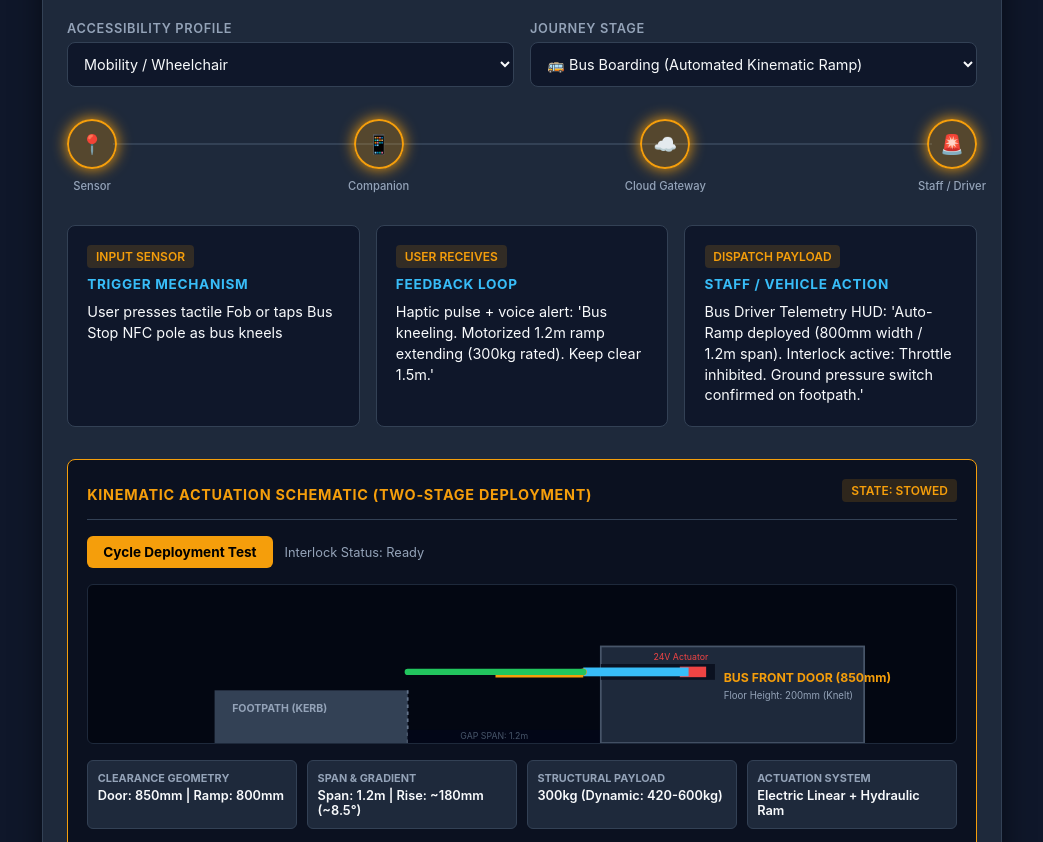
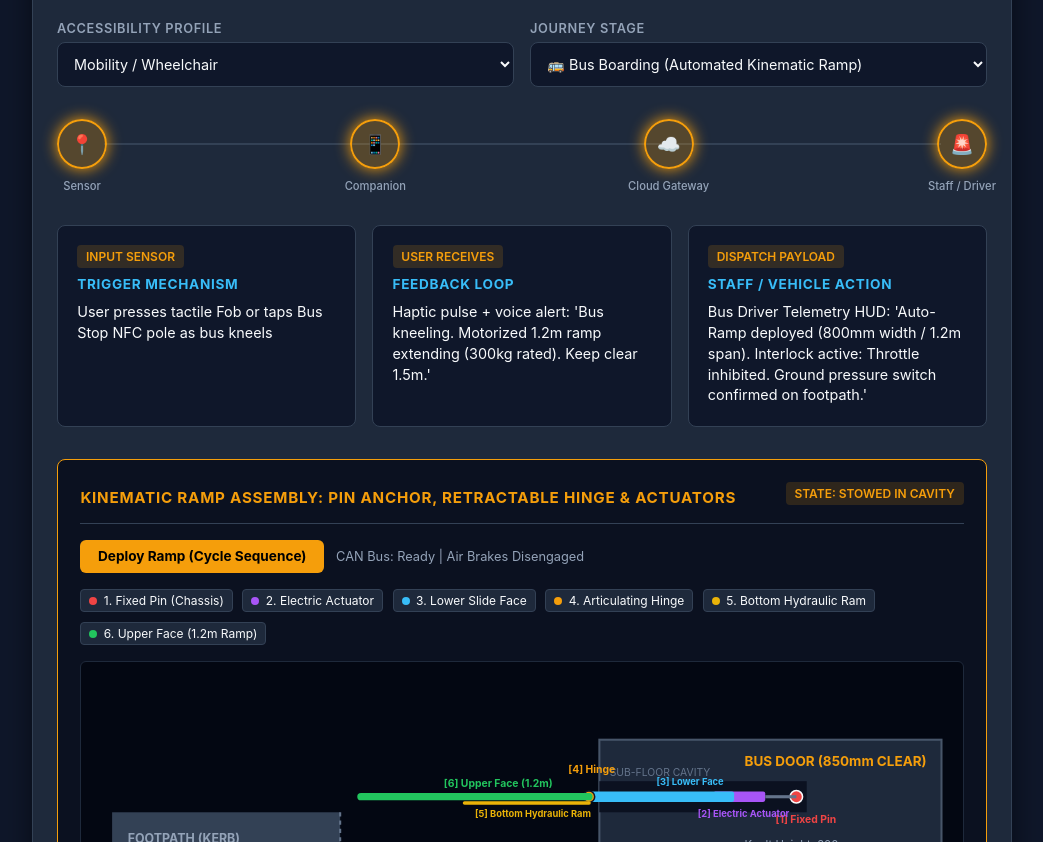
Before and after one commit to MithraDevelops/sydney-nightlife-accesibility, a plain HTML site: page index.html in a window 1280 px wide. Shown: the part 100-942 px from the top of the page, without its empty margins (118-1161 px from the left). Drawn offline with Linux system fonts and the light colour scheme.

Commit message:
Refactor styles and update simulation elements
Updated styles for container, mechanical spec, and ramp canvas. Enhanced simulation button text and interlock status. Improved SVG elements and added parts legend.

```diff
--- a/index.html
+++ b/index.html
@@ -19,7 +19,7 @@
     }
     * { box-sizing: border-box; margin: 0; padding: 0; font-family: -apple-system, BlinkMacSystemFont, "Segoe UI", Roboto, sans-serif; }
     body { background-color: var(--bg); color: var(--text); padding: 1.5rem 1rem; display: flex; justify-content: center; min-height: 100vh; }
-    .container { max-width: 960px; width: 100%; background: var(--card-bg); border-radius: 12px; border: 1px solid var(--border); padding: 1.5rem; box-shadow: 0 10px 30px rgba(0,0,0,0.5); }
+    .container { max-width: 980px; width: 100%; background: var(--card-bg); border-radius: 12px; border: 1px solid var(--border); padding: 1.5rem; box-shadow: 0 10px 30px rgba(0,0,0,0.5); }
     h1 { font-size: 1.35rem; margin-bottom: 0.3rem; color: var(--accent); }
     p.subtitle { color: var(--text-muted); margin-bottom: 1.5rem; font-size: 0.9rem; }
 
@@ -44,16 +44,21 @@
     .badge { display: inline-block; padding: 0.25rem 0.55rem; border-radius: 4px; font-size: 0.75rem; font-weight: 600; background: rgba(34, 197, 94, 0.15); color: var(--highlight); margin-bottom: 0.5rem; }
     .badge.bus { background: rgba(245, 158, 11, 0.15); color: var(--bus-accent); }
 
-    .mechanical-spec { display: none; margin-top: 2rem; background: #0b1120; border: 1px solid var(--bus-accent); border-radius: 8px; padding: 1.2rem; }
+    /* Mechanical Spec & Kinematic Canvas */
+    .mechanical-spec { display: none; margin-top: 2rem; background: #0b1120; border: 1px solid var(--bus-accent); border-radius: 8px; padding: 1.4rem; }
     .mechanical-spec.visible { display: block; }
     .spec-header { display: flex; justify-content: space-between; align-items: center; margin-bottom: 1rem; border-bottom: 1px solid #334155; padding-bottom: 0.6rem; }
-    .spec-header h4 { font-size: 0.9rem; text-transform: uppercase; color: var(--bus-accent); letter-spacing: 0.05em; }
+    .spec-header h4 { font-size: 0.95rem; text-transform: uppercase; color: var(--bus-accent); letter-spacing: 0.05em; }
 
-    .sim-controls { display: flex; gap: 0.75rem; align-items: center; margin-bottom: 1rem; }
-    .sim-btn { background: var(--bus-accent); color: #000; font-weight: 700; border: none; padding: 0.5rem 1rem; border-radius: 6px; cursor: pointer; font-size: 0.85rem; }
+    .sim-controls { display: flex; gap: 0.75rem; align-items: center; margin-bottom: 1rem; flex-wrap: wrap; }
+    .sim-btn { background: var(--bus-accent); color: #000; font-weight: 700; border: none; padding: 0.55rem 1.1rem; border-radius: 6px; cursor: pointer; font-size: 0.85rem; }
 
-    .ramp-canvas { width: 100%; height: 160px; background: #030712; border: 1px solid #1e293b; border-radius: 6px; overflow: hidden; margin-bottom: 1rem; }
+    .ramp-canvas { width: 100%; height: 230px; background: #030712; border: 1px solid #1e293b; border-radius: 6px; overflow: hidden; margin-bottom: 1.2rem; }
     svg { width: 100%; height: 100%; }
+
+    .parts-legend { display: flex; flex-wrap: wrap; gap: 0.6rem; margin-bottom: 1rem; font-size: 0.75rem; }
+    .part-tag { padding: 0.2rem 0.5rem; border-radius: 4px; border: 1px solid #334155; background: #1e293b; display: flex; align-items: center; gap: 0.4rem; }
+    .color-dot { width: 8px; height: 8px; border-radius: 50%; }
 
     .spec-grid { display: grid; grid-template-columns: repeat(4, 1fr); gap: 0.6rem; font-size: 0.8rem; }
     @media (max-width: 768px) { .spec-grid { grid-template-columns: 1fr 1fr; } }
@@ -118,40 +123,74 @@
     </div>
   </div>
 
+  <!-- Mechanical Ramp Spec & Schematic -->
   <div class="mechanical-spec" id="mechanicalSpec">
     <div class="spec-header">
-      <h4>Kinematic Actuation Schematic (Two-Stage Deployment)</h4>
-      <span class="badge bus" id="kinematicState">STATE: STOWED</span>
+      <h4>Kinematic Ramp Assembly: Pin Anchor, Retractable Hinge & Actuators</h4>
+      <span class="badge bus" id="kinematicState">STATE: STOWED IN CAVITY</span>
     </div>
 
     <div class="sim-controls">
-      <button class="sim-btn" id="btnToggleRamp" onclick="toggleRampSimulation()">Cycle Deployment Test</button>
-      <span id="interlockLabel" style="font-size: 0.8rem; color: #94a3b8;">Interlock Status: Ready</span>
+      <button class="sim-btn" id="btnToggleRamp" onclick="toggleRampSimulation()">Deploy Ramp (Cycle Sequence)</button>
+      <span id="interlockLabel" style="font-size: 0.8rem; color: #94a3b8;">CAN Bus: Ready | Air Brakes Disengaged</span>
+    </div>
+
+    <!-- Parts Legend -->
+    <div class="parts-legend">
+      <div class="part-tag"><span class="color-dot" style="background: #ef4444;"></span> 1. Fixed Pin (Chassis)</div>
+      <div class="part-tag"><span class="color-dot" style="background: #a855f7;"></span> 2. Electric Actuator</div>
+      <div class="part-tag"><span class="color-dot" style="background: #38bdf8;"></span> 3. Lower Slide Face</div>
+      <div class="part-tag"><span class="color-dot" style="background: #f59e0b;"></span> 4. Articulating Hinge</div>
+      <div class="part-tag"><span class="color-dot" style="background: #eab308;"></span> 5. Bottom Hydraulic Ram</div>
+      <div class="part-tag"><span class="color-dot" style="background: #22c55e;"></span> 6. Upper Face (1.2m Ramp)</div>
     </div>
 
     <div class="ramp-canvas">
-      <svg viewBox="0 0 800 180" id="rampSvg">
-        <rect x="50" y="120" width="220" height="60" fill="#334155" />
-        <text x="70" y="145" fill="#94a3b8" font-size="12" font-weight="bold">FOOTPATH (KERB)</text>
-        <line x1="270" y1="120" x2="270" y2="180" stroke="#64748b" stroke-width="2" stroke-dasharray="4" />
+      <svg viewBox="0 0 850 210" id="rampSvg">
+        <!-- Footpath / Kerb -->
+        <rect x="30" y="140" width="220" height="70" fill="#334155" />
+        <text x="45" y="170" fill="#94a3b8" font-size="12" font-weight="bold">FOOTPATH (KERB)</text>
+        <line x1="250" y1="140" x2="250" y2="210" stroke="#64748b" stroke-width="2" stroke-dasharray="4" />
 
-        <rect x="270" y="165" width="220" height="15" fill="#020617" />
-        <text x="330" y="176" fill="#475569" font-size="10">GAP SPAN: 1.2m</text>
+        <!-- Road Surface Gap -->
+        <rect x="250" y="195" width="250" height="15" fill="#020617" />
+        <text x="330" y="206" fill="#475569" font-size="10">GAP SPAN: 1.2m</text>
 
-        <rect x="490" y="70" width="300" height="110" fill="#1e293b" stroke="#475569" stroke-width="2" />
-        <rect x="490" y="90" width="130" height="18" fill="#0b1120" />
-        <text x="630" y="110" fill="#f59e0b" font-size="14" font-weight="bold">BUS FRONT DOOR (850mm)</text>
-        <text x="630" y="130" fill="#94a3b8" font-size="11">Floor Height: 200mm (Knelt)</text>
+        <!-- Bus Sub-Floor Cavity & Chassis -->
+        <rect x="500" y="70" width="330" height="140" fill="#1e293b" stroke="#475569" stroke-width="2" />
+        <rect x="500" y="110" width="200" height="30" fill="#0b1120" /> <!-- Internal Cassette Housing -->
+        <text x="640" y="95" fill="#f59e0b" font-size="13" font-weight="bold">BUS DOOR (850mm CLEAR)</text>
+        <text x="640" y="175" fill="#94a3b8" font-size="11">Knelt Height: 200mm</text>
+        <text x="510" y="105" fill="#64748b" font-size="10">SUB-FLOOR CAVITY</text>
 
-        <rect x="580" y="93" width="30" height="12" fill="#ef4444" id="elecActuator" />
-        <text x="550" y="85" fill="#ef4444" font-size="10">24V Actuator</text>
+        <!-- 1. Fixed Pin Anchor (Chassis Frame) -->
+        <circle cx="690" cy="125" r="6" fill="#ef4444" stroke="#f8fafc" stroke-width="1.5" />
+        <text x="670" y="150" fill="#ef4444" font-size="10" font-weight="bold">[1] Fixed Pin</text>
 
-        <g id="retractableCarriage" transform="translate(0, 0)" style="transition: transform 1s ease-in-out;">
-          <rect x="470" y="94" width="120" height="10" fill="#38bdf8" />
-          <circle cx="470" cy="99" r="4" fill="#f59e0b" id="hingePoint" />
-          <g id="hingedUpperPlate" transform="rotate(0, 470, 99)" style="transition: transform 0.8s ease-in-out;">
-            <line x1="470" y1="99" x2="270" y2="99" stroke="#22c55e" stroke-width="7" stroke-linecap="round" />
-            <line x1="470" y1="104" x2="370" y2="104" stroke="#f59e0b" stroke-width="3" />
+        <!-- 2. Electric Linear Actuator -->
+        <rect x="610" y="120" width="50" height="10" fill="#a855f7" rx="2" />
+        <line x1="690" y1="125" x2="660" y2="125" stroke="#64748b" stroke-width="3" />
+        <text x="595" y="145" fill="#a855f7" font-size="9" font-weight="bold">[2] Electric Actuator</text>
+
+        <!-- Kinematic Assembly (Lower Face + Hinge + Upper Face) -->
+        <g id="retractableCarriage" transform="translate(110, 0)" style="transition: transform 1.2s cubic-bezier(0.4, 0, 0.2, 1);">
+          <!-- 3. Lower Face (Slide Plate) -->
+          <rect x="380" y="120" width="140" height="10" fill="#38bdf8" rx="2" />
+          <text x="445" y="114" fill="#38bdf8" font-size="9" font-weight="bold">[3] Lower Face</text>
+
+          <!-- 4. Articulating Pin Hinge -->
+          <circle cx="380" cy="125" r="5.5" fill="#f59e0b" stroke="#0f172a" stroke-width="1.5" id="hingeJoint" />
+          <text x="360" y="102" fill="#f59e0b" font-size="10" font-weight="bold">[4] Hinge</text>
+
+          <!-- Hinged Upper Face Assembly -->
+          <g id="hingedUpperPlate" transform="rotate(0, 380, 125)" style="transition: transform 0.9s cubic-bezier(0.4, 0, 0.2, 1);">
+            <!-- 6. Upper Face (1.2m Boarding Plate) -->
+            <line x1="380" y1="125" x2="160" y2="125" stroke="#22c55e" stroke-width="7" stroke-linecap="round" />
+            <text x="240" y="116" fill="#22c55e" font-size="10" font-weight="bold">[6] Upper Face (1.2m)</text>
+
+            <!-- 5. Bottom Hydraulic Actuator / Ram -->
+            <line x1="380" y1="131" x2="260" y2="131" stroke="#eab308" stroke-width="3.5" stroke-linecap="round" />
+            <text x="270" y="145" fill="#eab308" font-size="9" font-weight="bold">[5] Bottom Hydraulic Ram</text>
           </g>
         </g>
       </svg>
@@ -159,27 +198,28 @@
 
     <div class="spec-grid">
       <div class="spec-item">
-        <strong>Clearance Geometry</strong>
-        <span>Door: 850mm | Ramp: 800mm</span>
+        <strong>Pin & Door Clearance</strong>
+        <span>Door: 850mm | Ramp: 800mm (25mm margin)</span>
       </div>
       <div class="spec-item">
         <strong>Span & Gradient</strong>
-        <span>Span: 1.2m | Rise: ~180mm (~8.5°)</span>
+        <span>Span: 1.2m | Rise: ~180mm (~8.5° slope)</span>
       </div>
       <div class="spec-item">
-        <strong>Structural Payload</strong>
-        <span>300kg (Dynamic: 420-600kg)</span>
+        <strong>Working & Dynamic Load</strong>
+        <span>300kg Rated (420–600kg dynamic @ 1.4–2.0x)</span>
       </div>
       <div class="spec-item">
-        <strong>Actuation System</strong>
-        <span>Electric Linear + Hydraulic Ram</span>
+        <strong>Kinematic Pairing</strong>
+        <span>Chassis Pin + 24V Actuator + Hinge Ram</span>
       </div>
     </div>
 
     <p class="kinematic-status">
-      • <strong>Stage 1 (Linear Stroke):</strong> 24V electric linear actuator slides the 800mm-wide cassette outward from the sub-floor cavity.<br>
-      • <strong>Stage 2 (Angular Descent):</strong> Bottom hydraulic ram articulates the hinge, lowering the 1.2m plate until ground contact is confirmed.<br>
-      • <strong>Safety Interlock:</strong> Bus kneeling active. Air brakes locked; engine throttle locked out via CAN bus.
+      • <strong>[1] Fixed Pin Anchor:</strong> Secured to chassis under door sill; transfers 300–600kg vertical shear.<br>
+      • <strong>[2] Electric Linear Actuator:</strong> Pushes <strong>[3] Lower Face</strong> and <strong>[4] Hinge</strong> horizontally out of the sub-floor cavity.<br>
+      • <strong>[4] Retractable Hinge:</strong> Rests inside the cavity when stowed; articulates only after extending past the door sill.<br>
+      • <strong>[5] Bottom Hydraulic Ram:</strong> Pivots <strong>[6] Upper Face</strong> downward until ground sensors confirm contact with kerb.
     </p>
   </div>
 </div>
@@ -383,6 +423,7 @@
     }
   }
 
+  // Kinematic Deployment Cycle (Stowed -> Linear Extension -> Hinge Pivot -> Grounded)
   let isRampDeployed = false;
   function toggleRampSimulation() {
     const carriage = document.getElementById("retractableCarriage");
@@ -392,40 +433,46 @@
     const btn = document.getElementById("btnToggleRamp");
 
     if (!isRampDeployed) {
-      stateBadge.textContent = "STAGE 1: EXTENDING...";
+      // 1. Electric Actuator drives carriage & hinge out of cavity
+      stateBadge.textContent = "STAGE 1: [2] ELECTRIC ACTUATOR EXTENDING [4] HINGE...";
       stateBadge.style.color = "#38bdf8";
-      interlock.textContent = "CAN Bus: Throttle Inhibit Active | Air Brakes Engaged";
+      interlock.textContent = "CAN Bus: Throttle Inhibited | Brakes Locked";
       interlock.style.color = "#ef4444";
-      carriage.style.transform = "translateX(-80px)";
+      carriage.style.transform = "translateX(0px)"; // Out past door threshold
 
+      // 2. Bottom Hydraulic Ram pivots upper face down around hinge
       setTimeout(() => {
-        stateBadge.textContent = "STAGE 2: HYDRAULIC DESCENT...";
+        stateBadge.textContent = "STAGE 2: [5] HYDRAULIC RAM ROTATING [4] HINGE DOWN...";
         upperPlate.style.transform = "rotate(7.5deg)";
-      }, 700);
+      }, 800);
 
+      // 3. Grounded
       setTimeout(() => {
-        stateBadge.textContent = "STATE: FULLY DEPLOYED";
+        stateBadge.textContent = "STATE: GROUNDED ON FOOTPATH (KERB CONTACT)";
         stateBadge.style.color = "#22c55e";
-        btn.textContent = "Retract Ramp";
+        btn.textContent = "Retract Ramp to Stowed Cavity";
         isRampDeployed = true;
-      }, 1400);
+      }, 1600);
     } else {
-      stateBadge.textContent = "RETRACTING: HYDRAULIC LIFT...";
+      // 1. Leveling plate
+      stateBadge.textContent = "RETRACTING: [5] HYDRAULIC RAM LEVELING [6] UPPER FACE...";
       upperPlate.style.transform = "rotate(0deg)";
 
+      // 2. Pulling into cavity
       setTimeout(() => {
-        stateBadge.textContent = "RETRACTING: STOWING...";
-        carriage.style.transform = "translateX(0px)";
+        stateBadge.textContent = "RETRACTING: [4] HINGE STOWING IN CAVITY BEHIND [1] PIN...";
+        carriage.style.transform = "translateX(110px)"; // Fully retracted
       }, 500);
 
+      // 3. Stowed state
       setTimeout(() => {
-        stateBadge.textContent = "STATE: STOWED";
+        stateBadge.textContent = "STATE: STOWED IN CAVITY";
         stateBadge.style.color = "#f59e0b";
-        interlock.textContent = "CAN Bus: Interlock Released | Vehicle Ready";
+        interlock.textContent = "CAN Bus: Interlock Cleared | Bus Road-Ready";
         interlock.style.color = "#22c55e";
-        btn.textContent = "Deploy Ramp";
+        btn.textContent = "Deploy Ramp (Cycle Sequence)";
         isRampDeployed = false;
-      }, 1300);
+      }, 1500);
     }
   }
 
```
